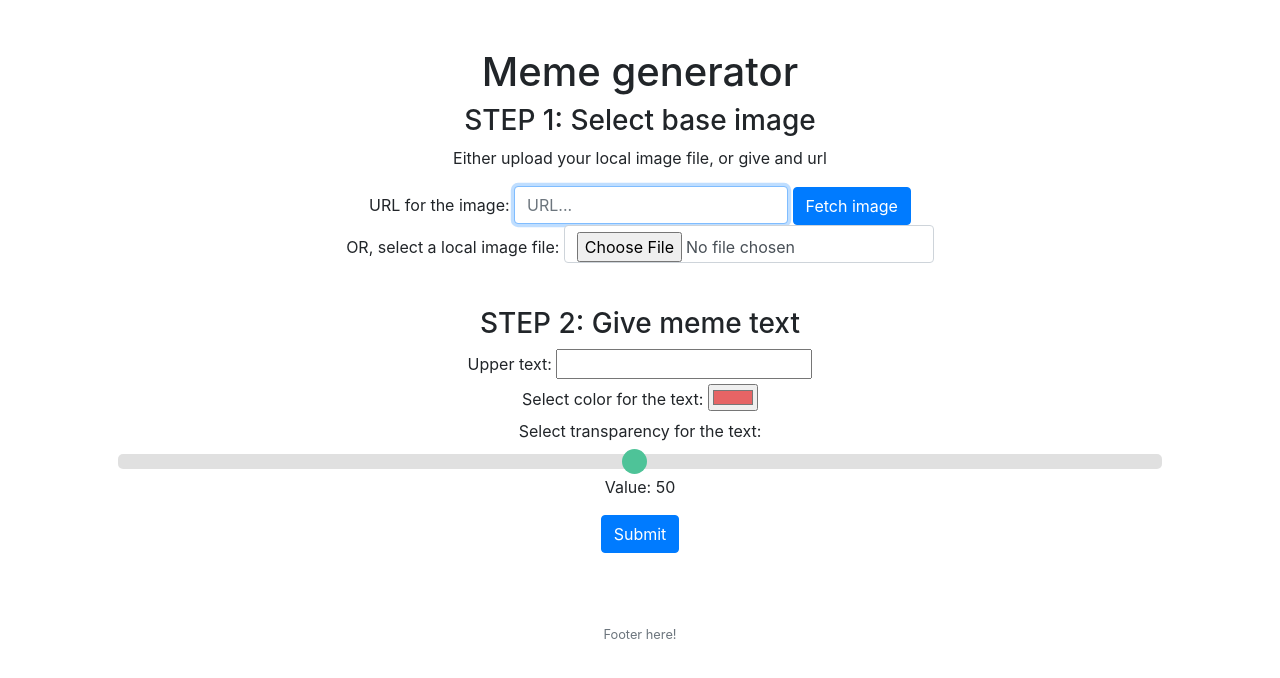
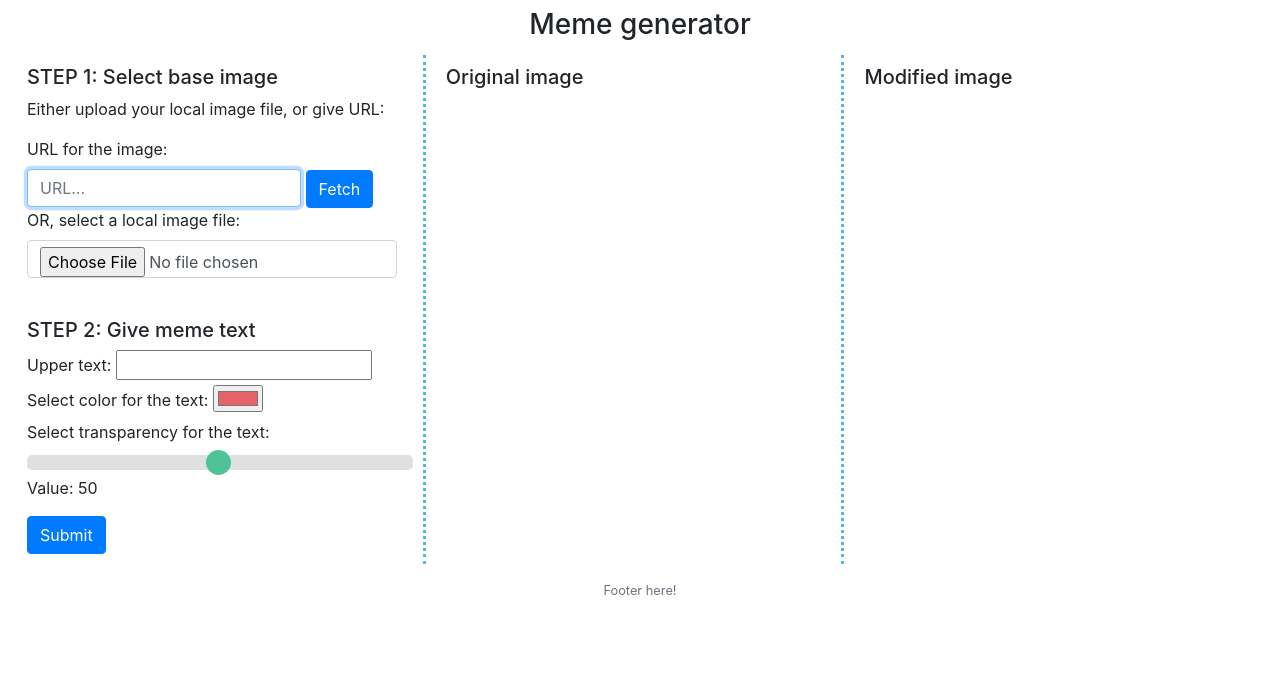
Before and after one commit to aleksiheikkila/cs50_project-meme-generator, a Flask app: page / in a window 1280 px wide. Shown: the top 678 px of the page. Run offline with Flask 2, Linux system fonts and the light colour scheme; some libraries are stand-ins or nearby versions.

Commit message:
Add three-col layout

```diff
--- a/static/styles.css
+++ b/static/styles.css
@@ -44,6 +44,29 @@ main img
 {
     /* Constrain images on small screens */
     max-width: 100%;
+}
+
+h3 {
+  margin: 1;
+}
+
+.columncontainer {
+  display: flex;
+}
+
+.column {
+  flex: 33.33%;
+  /* height: 200px;
+  background-color: #cccccc;
+  */
+  padding: 10px;
+  margin: 5px;
+  text-align: left;
+  border-right: 3px dotted rgb(79, 185, 227);
+}
+
+.column:last-child {
+  border-right: none;
 }
 
 table {
--- a/templates/layout.html
+++ b/templates/layout.html
@@ -56,7 +56,7 @@
             </div>
         </nav>
     -->
-
+    <!--
         {% if get_flashed_messages() %}
             <header>
                 <div class="alert alert-primary border text-center" role="alert">
@@ -64,8 +64,9 @@
                 </div>
             </header>
         {% endif %}
+    -->
 
-        <main class="container p-5">
+        <main class="container-fluid p-2">
             {% block main %}{% endblock %}
         </main>
 
--- a/templates/user_inputs.html
+++ b/templates/user_inputs.html
@@ -5,7 +5,7 @@
 {% endblock %}
 
 {% block main %}
-    <h1>Meme generator</h1>
+    <h3>Meme generator</h3>
 
 
     <!--
@@ -25,9 +25,11 @@
         Step 1: select base image
 
     -->
+    <div class="columncontainer m-1">
 
-    <h3>STEP 1: Select base image</h3>
-    <p>Either upload your local image file, or give and url</p>
+        <div class="column">
+            <h5>STEP 1: Select base image</h5>
+            <p>Either upload your local image file, or give URL:</p>
             <div>
                 <form action="/make_meme" method="POST" enctype="multipart/form-data" id="inputform">
                     <div class="form-group">
@@ -35,7 +37,7 @@
                         <input autocomplete="off" autofocus class="form-control" name="img_url" id="base-img-url"
                             placeholder="URL..." type="text">
                         <button class="btn btn-primary" id="btn-fetch-img-from-url" type="button"
-                        onclick="getImgFromURL(event)">Fetch image</button>
+                                onclick="getImgFromURL(event)">Fetch</button>
 
                         <br>
                         <label for="filename">OR, select a local image file:</label>
@@ -43,14 +45,8 @@
                                 onchange="loadFile(event)">
                     </div>
 
-
-            <div class="container">
-                <img id="base-image" style="width:50%;"/>
-            </div>
-
-
-            <h3>STEP 2: Give meme text</h3>
-            <div>
+                    <br>
+                    <h5>STEP 2: Give meme text</h5>
                         <div class="form-group">
                             <div>
                                 <label for="upper_text">Upper text:</label>
@@ -71,18 +67,29 @@
 
                         </div>
                         <button class="btn btn-primary" type="submit">Submit</button>
-
                 </form>
 
             </div>
+        </div>
+
+        <div class="column">
+            <h5>Original image</h5>
+            <div class="base-img-container">
+                <img id="base-image" style="width:100%;"/>
+            </div>
+        </div>
+
 
         <!-- Show the processed output image-->
+        <div class="column">
+            <h5>Modified image</h5>
             <div id="processed-img-div">
                 <img id="processed-img">
                 <button id="download-meme-btn" style="display:none;" onclick="download_meme()">Download</button>
             </div>
+        </div>
 
-
+    </div>
 
     <script>
         var slider = document.getElementById("transparency_slider");
```
Lines whose indentation alone changed are shown as unchanged.
